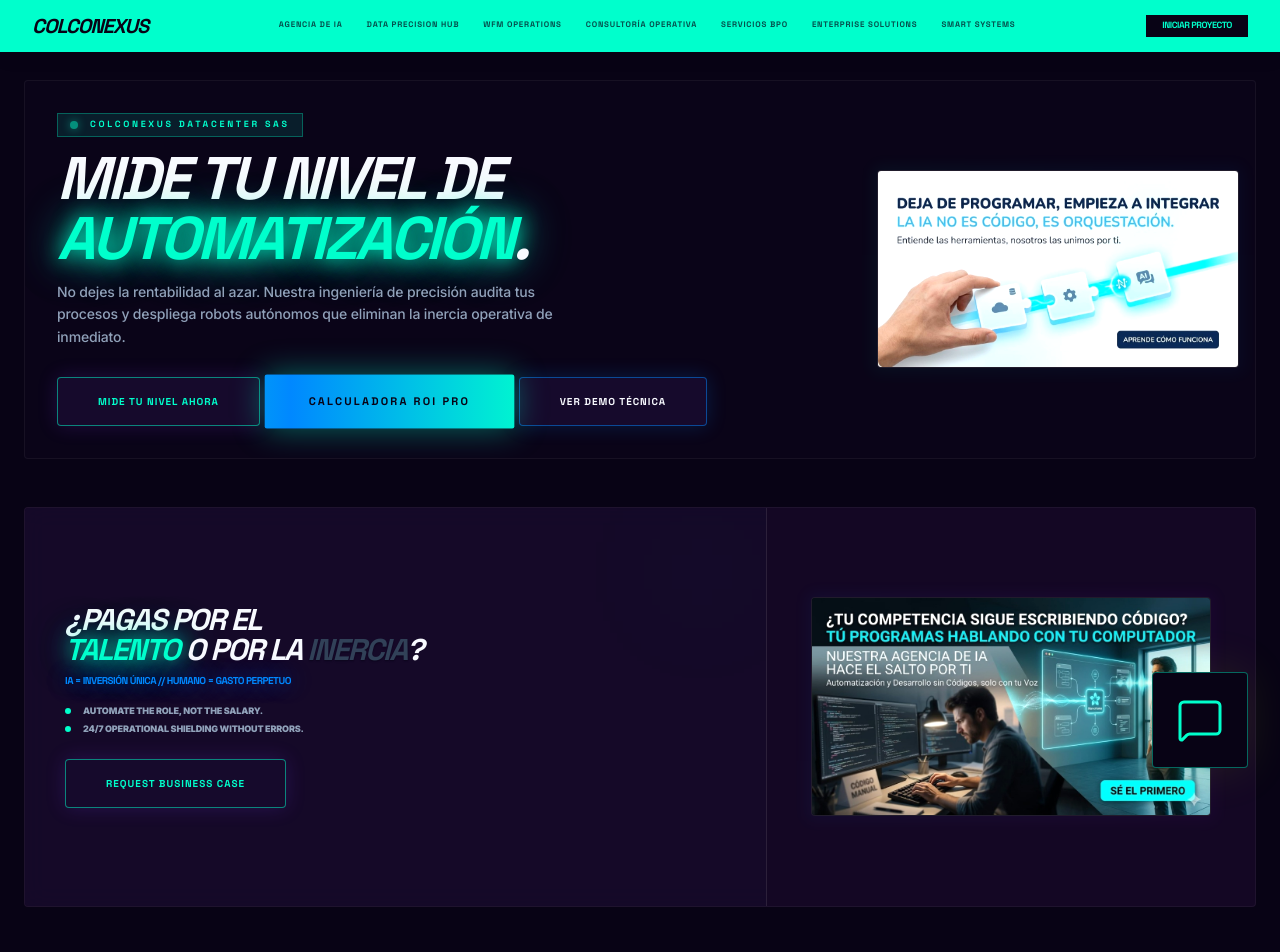
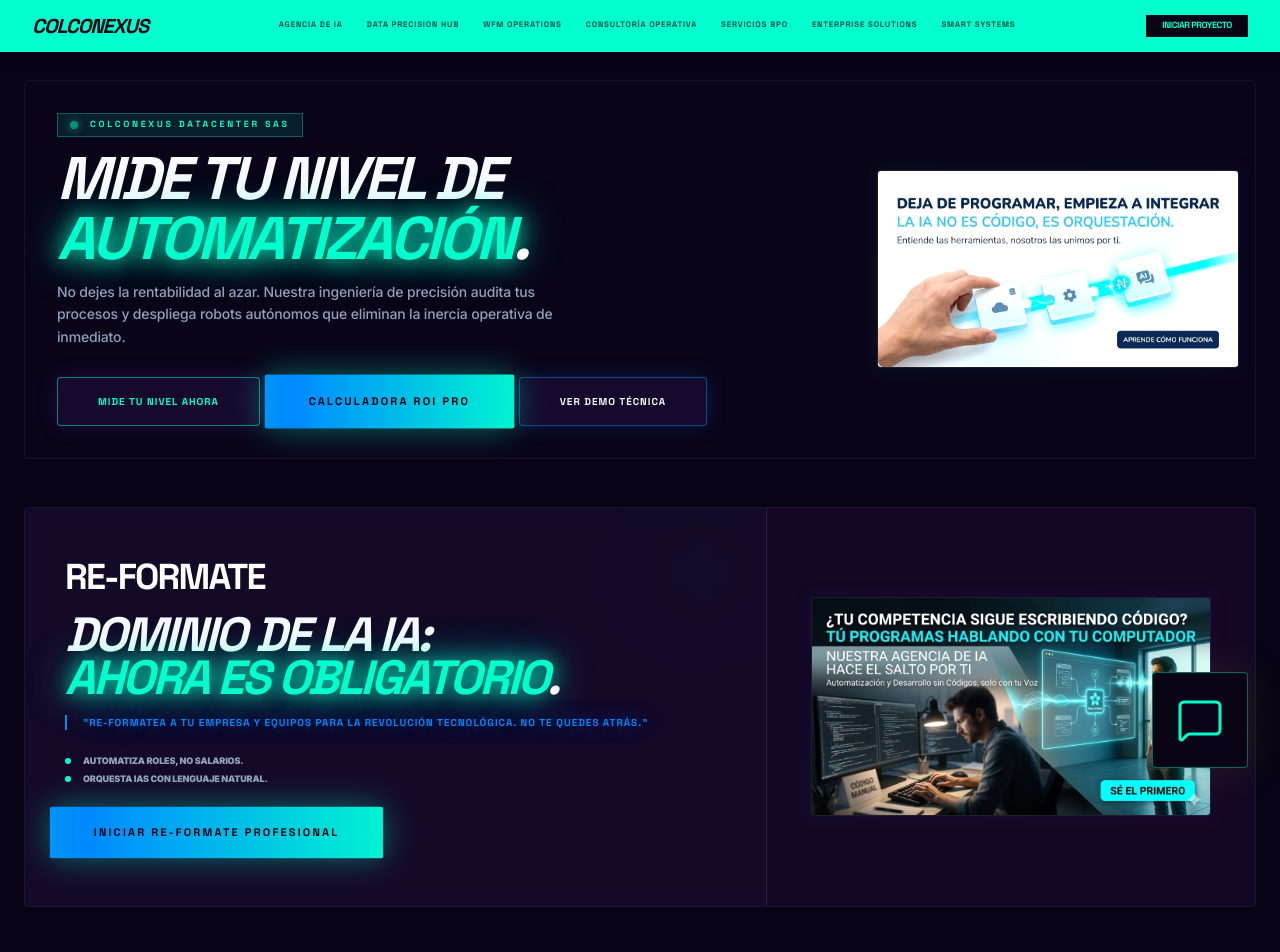
Before and after one commit to ju4nt/antigravity, a Next.js app in the folder 01_paginas/landing_page_b2b/: page / in a window 1280 px wide. Shown: the top 952 px of the page. Built offline with nearby package versions, Linux system fonts and the light colour scheme.

Commit message:
feat: reemplazar seccion de inercia por Re-Formate Banner y mandato de IA

```diff
--- a/01_paginas/landing_page_b2b/app/page.tsx
+++ b/01_paginas/landing_page_b2b/app/page.tsx
@@ -439,30 +439,34 @@
           </div>
         </section>
 
-        {/* --- Comparison Section Refined --- */}
-        <section className="max-w-7xl mx-auto mb-16 px-6">
-          <div className="glass-card overflow-hidden rounded-sm flex flex-col md:flex-row items-stretch border-neon/10 h-auto md:h-[400px]">
+        {/* --- Re-Formate Quick Promo --- */}
+        <section id="re-formate-promo" className="max-w-7xl mx-auto mb-16 px-6">
+          <div className="glass-card overflow-hidden rounded-sm flex flex-col md:flex-row items-stretch border-neon/30 h-auto md:h-[400px]">
             <div className="flex-[1.5] p-8 md:p-10 flex flex-col justify-center bg-purple-deep/60 relative overflow-hidden">
               <div className="absolute top-0 right-0 w-32 h-32 bg-neon/10 blur-3xl opacity-20" />
-              <h2 className="font-tech text-2xl md:text-3xl font-black text-ice mb-2 leading-[1.0] uppercase italic tracking-tighter">
-                ¿Pagas por el <br /> <span className="neon-glow">Talento</span> o por la <span className="text-slate-700 font-extrabold text-shadow-sm">Inercia</span>?
+              <div className="logo-reformate text-2xl md:text-4xl mb-4">Re-Formate</div>
+              <h2 className="font-tech text-2xl md:text-5xl font-black text-ice mb-4 leading-[0.9] uppercase italic tracking-tighter">
+                 Dominio de la IA: <br /> <span className="neon-glow">Ahora es Obligatorio</span>.
               </h2>
-              <p className="electric-glow font-tech text-[10px] font-bold mb-4 uppercase tracking-tighter">
-                IA = Inversión Única // Humano = Gasto Perpetuo
+              <p className="electric-glow font-tech text-[10px] font-bold mb-6 uppercase tracking-widest border-l-2 border-electric pl-4">
+                "Re-Formatea a tu empresa y equipos para la revolución tecnológica. No te quedes atrás."
               </p>
               <div className="space-y-1 mb-6 text-[9px] uppercase font-black text-slate-400">
                 <div className="flex items-center gap-3">
-                  <div className="w-1.5 h-1.5 bg-neon rounded-full" /> Automate the role, not the salary.
+                  <div className="w-1.5 h-1.5 bg-neon rounded-full" /> Automatiza roles, no salarios.
                 </div>
                 <div className="flex items-center gap-3">
-                  <div className="w-1.5 h-1.5 bg-neon rounded-full" /> 24/7 Operational shielding without errors.
+                  <div className="w-1.5 h-1.5 bg-neon rounded-full" /> Orquesta IAs con lenguaje natural.
                 </div>
               </div>
               <button
-                onClick={() => handleWhatsAppRedirect("Profitability Comparison")}
-                className="btn-neon w-fit px-8 py-3 text-[10px]"
+                onClick={() => {
+                  const el = document.getElementById('re-formate');
+                  el?.scrollIntoView({ behavior: 'smooth' });
+                }}
+                className="btn-roi w-fit px-8 py-3 text-[10px]"
               >
-                Request Business Case
+                Iniciar Re-Formate Profesional
               </button>
             </div>
             <div className="flex-1 p-6 flex items-center justify-center border-l border-white/10">
```
